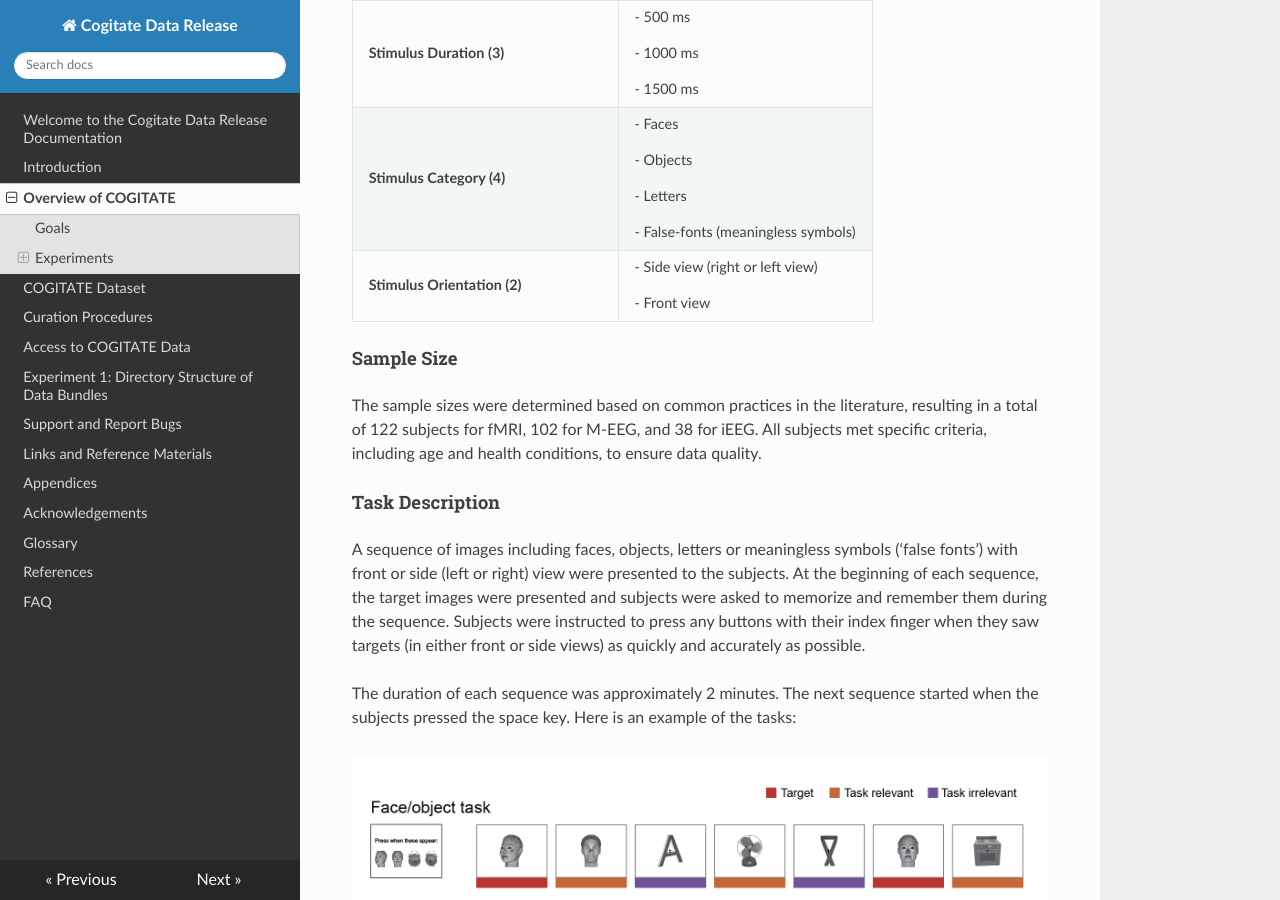
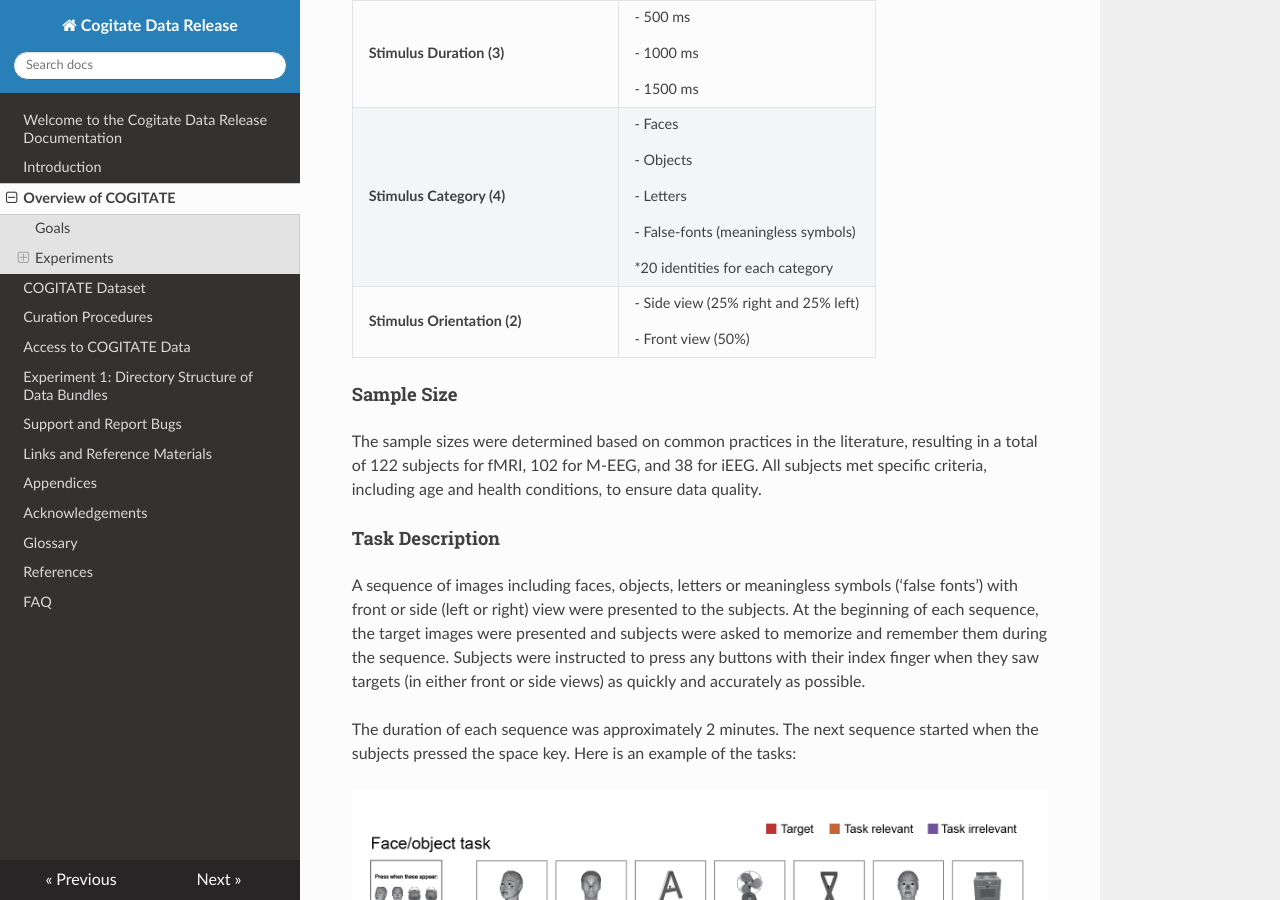
Before and after one commit to Cogitate-consortium/cogitate-data, an MkDocs documentation site: the page built from docs/02_overview.md, in a window 1280 px wide and 900 px high, scrolled down 2354 px. Built offline with MkDocs 1.6.1, drawn with Linux system fonts in a browser that asks for light colours; nearby versions of some CDN libraries.

Commit message:
Edited table in "Design" section of Overview of COGITATE

```diff
--- a/docs/02_overview.md
+++ b/docs/02_overview.md
@@ -43,8 +43,8 @@ This experiment followed a 3x3x4x2 factorial design, with the following items:
 | ----------------------------------------- | -------------------------------------------------------------------------------------------------- |
 | **Relevance of Stimulus to the Task (3)** | - Task-relevant target<br>    <br>- Task-relevant non-target<br>    <br>- Task-irrelevant stimulus |
 | **Stimulus Duration (3)**                 | - 500 ms<br>    <br>- 1000 ms<br>    <br>- 1500 ms                                                 |
-| **Stimulus Category (4)**                 | - Faces<br>    <br>- Objects<br>    <br>- Letters<br>    <br>- False-fonts (meaningless symbols)   |
-| **Stimulus Orientation (2)**              | - Side view (right or left view)<br>    <br>- Front view                                           |
+| **Stimulus Category (4)**                 | - Faces<br>    <br>- Objects<br>    <br>- Letters<br>    <br>- False-fonts (meaningless symbols)    <br><br>*20 identities for each category   |
+| **Stimulus Orientation (2)**              | - Side view (25% right and 25% left)<br>    <br>- Front view (50%)                                           |
 
 #### Sample Size
 
```
